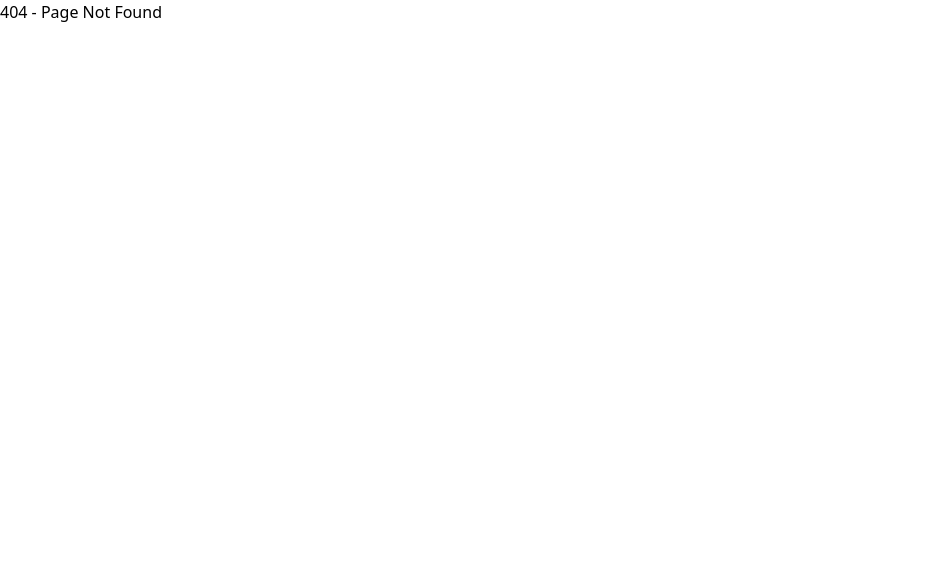
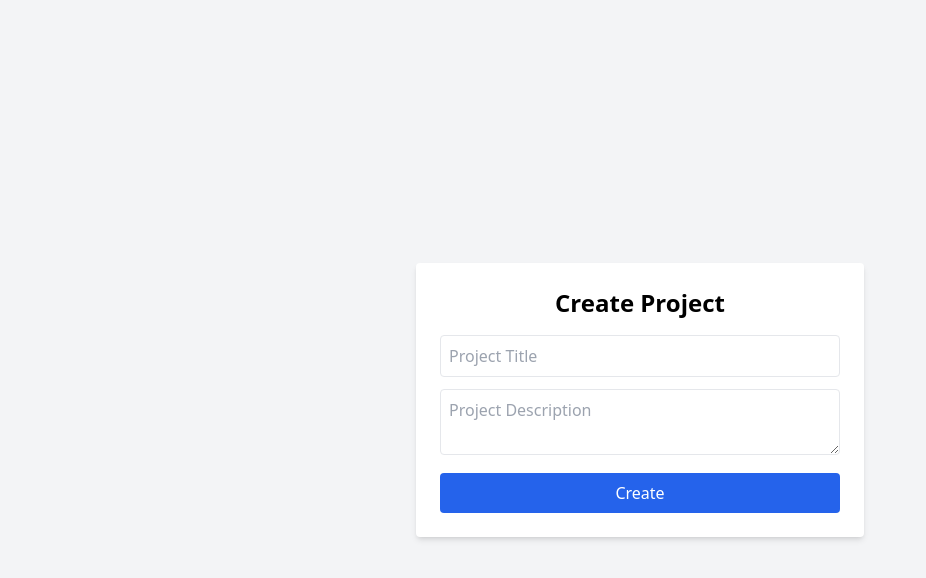
Before and after one commit to gauranshahuja/project-management-tool, a React (Vite) app in the folder client/: page /create-project in a window 1280 px wide. Before the commit this address had no page. Shown: the top 578 px of the page, without its empty margins (0-926 px from the left). Built offline with nearby package versions, Linux system fonts and the light colour scheme.

Commit message:
feat: implement CreateProject page with form handling and navigation

```diff
--- a/client/src/App.jsx
+++ b/client/src/App.jsx
@@ -3,6 +3,7 @@ import Register from "./pages/Register";
 import Login from "./pages/Login";
 import Home from "./pages/Home";
 import Dashboard from "./pages/Dashboard";
+import CreateProject from "./pages/CreateProject";
 
 function App() {
   return (
@@ -15,6 +16,7 @@ function App() {
       <Route path="/register" element={<Register />} />
       <Route path="/home" element={<Home />} />
       <Route path="/dashboard" element={<Dashboard />} />
+      <Route path="/create-project" element={<CreateProject />} />
 
       {/* Optional: catch-all for 404 */}
       <Route path="*" element={<h1>404 - Page Not Found</h1>} />
--- /dev/null
+++ b/client/src/pages/CreateProject.jsx
@@ -0,0 +1,77 @@
+import { useState } from "react";
+import axios from "../services/axiosInstance";
+import { useNavigate } from "react-router-dom";
+
+function CreateProject() {
+  const [form, setForm] = useState({ title: "", description: "" });
+  const [error, setError] = useState("");
+  const navigate = useNavigate();
+
+  const handleChange = (e) => {
+    setForm({ ...form, [e.target.name]: e.target.value });
+  };
+
+  const handleSubmit = async (e) => {
+    e.preventDefault();
+    setError("");
+
+    try {
+      const user = JSON.parse(localStorage.getItem("user"));
+      const res = await axios.post(
+        "/projects",
+        { ...form, owner: user.id },
+        {
+          headers: {
+            Authorization: `Bearer ${user.token}`,
+          },
+        }
+      );
+
+      // Redirect to dashboard after successful creation
+      navigate("/dashboard");
+    } catch (err) {
+      setError(err.response?.data?.message || "Project creation failed");
+    }
+  };
+
+  return (
+    <div className="min-h-screen flex items-center justify-center bg-gray-100">
+      <form
+        onSubmit={handleSubmit}
+        className="bg-white p-6 rounded shadow-md w-full max-w-md"
+      >
+        <h2 className="text-2xl font-bold mb-4 text-center">Create Project</h2>
+
+        {error && <p className="text-red-500 text-sm mb-4">{error}</p>}
+
+        <input
+          type="text"
+          name="title"
+          placeholder="Project Title"
+          value={form.title}
+          onChange={handleChange}
+          required
+          className="w-full mb-3 p-2 border rounded"
+        />
+
+        <textarea
+          name="description"
+          placeholder="Project Description"
+          value={form.description}
+          onChange={handleChange}
+          required
+          className="w-full mb-3 p-2 border rounded"
+        />
+
+        <button
+          type="submit"
+          className="w-full bg-blue-600 text-white py-2 px-4 rounded"
+        >
+          Create
+        </button>
+      </form>
+    </div>
+  );
+}
+
+export default CreateProject;
```
